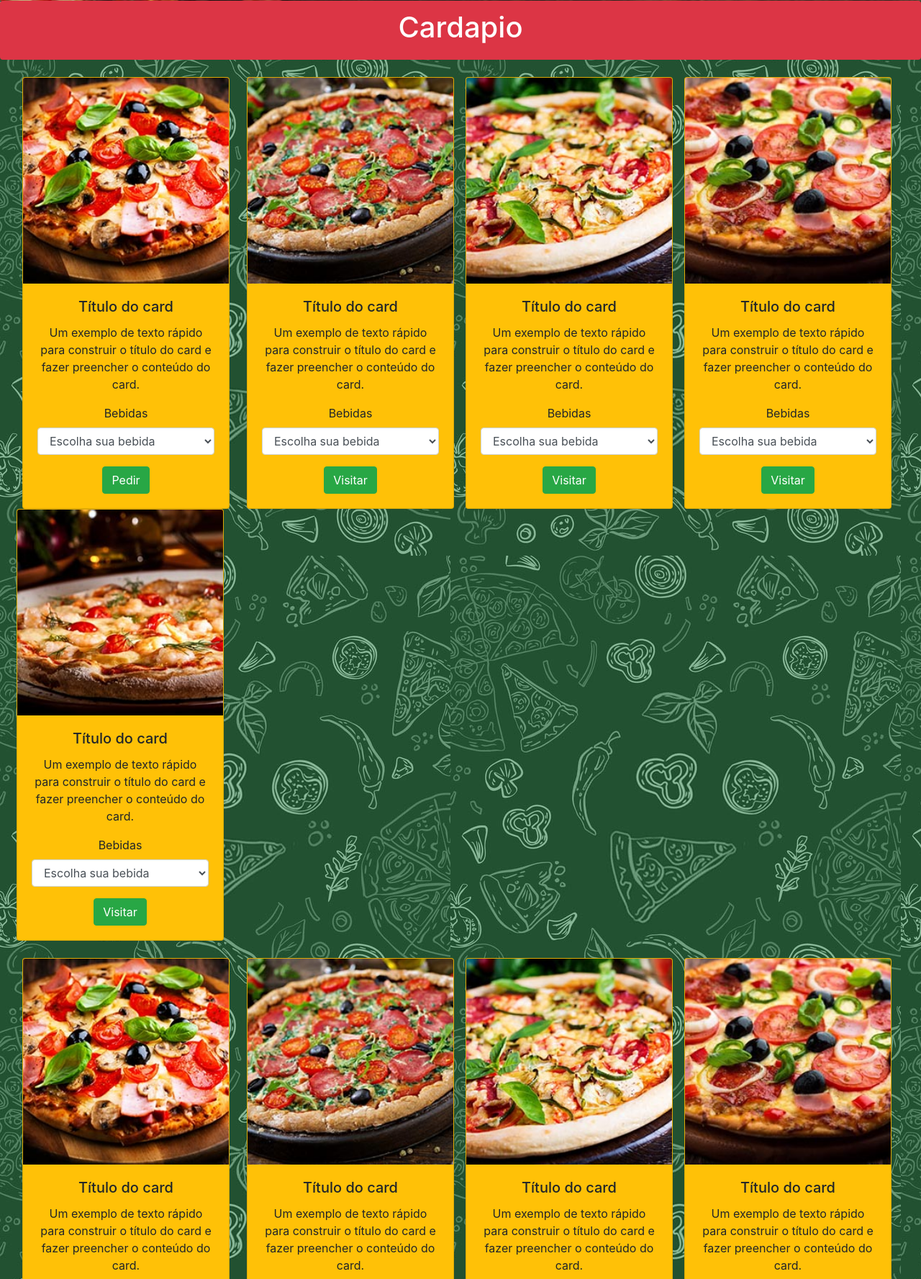
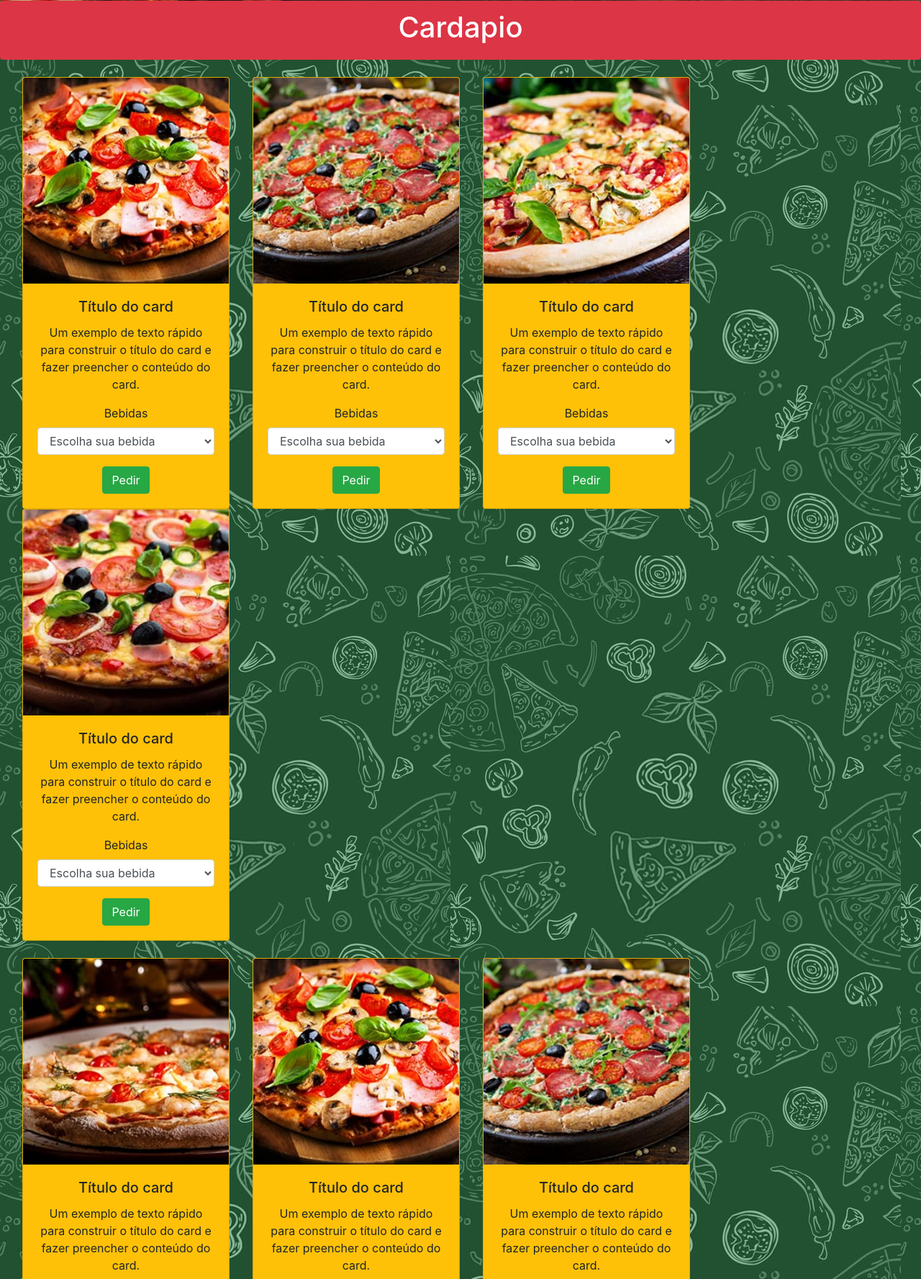
Before and after one commit to ReginaldoJLima/Projeto-Regis-Pizzaria, a PHP site: page /index.php?pg=cardapio in a window 1280 px wide. Shown: the part 480-2257 px from the top of the page at 72% size. Run offline with PHP 8.4, Linux system fonts and the light colour scheme.

Commit message:
Atualização final 2 do dia 22/10

```diff
--- a/paginas/cardapio.php
+++ b/paginas/cardapio.php
@@ -13,7 +13,7 @@
   </a>
 </div>
 
-<!-- Cardapio 2-->
+<!-- Cardapio 1-->
 
 <div class="container-fluid text-center">
 
@@ -43,14 +43,14 @@
             </select>
           </div>
 
-          <a href= "index.php?pg=pedidos" class="btn btn-success">Pedir</a>
+          <a href="index.php?pg=pedidos" class="btn btn-success">Pedir</a>
         </div>
       </div>
     </div>
 
-    <!-- Cardapio 3-->
+    <!-- Cardapio 2-->
 
-    <div class="mx-2">
+    <div class="mx-3">
       <div class="card bg-warning" style="width: 18rem;">
         <img class="card-img-top" src="public/img/11.jpg" alt="Imagem de capa do card">
         <div class="card-body">
@@ -75,14 +75,14 @@
             </select>
           </div>
 
-          <a href="index.php?pg=pedidos" class="btn btn-success">Visitar</a>
+          <a href="index.php?pg=pedidos" class="btn btn-success">Pedir</a>
         </div>
       </div>
     </div>
 
-    <!-- Cardapio 4-->
+    <!-- Cardapio 3-->
 
-    <div class="mx-2">
+    <div class="mx-3">
       <div class="card bg-warning" style="width: 18rem;">
         <img class="card-img-top" src="public/img/12.jpg" alt="Imagem de capa do card">
         <div class="card-body">
@@ -107,14 +107,14 @@
             </select>
           </div>
 
-          <a href="index.php?pg=pedidos" class="btn btn-success">Visitar</a>
+          <a href="index.php?pg=pedidos" class="btn btn-success">Pedir</a>
         </div>
       </div>
     </div>
 
-    <!-- Cardapio 5-->
+    <!-- Cardapio 4-->
 
-    <div class="mx-2">
+    <div class="mx-3">
       <div class="card bg-warning" style="width: 18rem;">
         <img class="card-img-top" src="public/img/13.jpg" alt="Imagem de capa do card">
         <div class="card-body">
@@ -139,14 +139,14 @@
             </select>
           </div>
 
-          <a href="index.php?pg=pedidos" class="btn btn-success">Visitar</a>
+          <a href="index.php?pg=pedidos" class="btn btn-success">Pedir</a>
         </div>
       </div>
     </div>
 
-    <!-- Cardapio 6-->
-
-    <div class="mx-2">
+    <!-- Cardapio 5-->
+    <div class="card-group my-4">
+      <div class="mx-3">
         <div class="card bg-warning" style="width: 18rem;">
           <img class="card-img-top" src="public/img/14.jpg" alt="Imagem de capa do card">
           <div class="card-body">
@@ -171,19 +171,14 @@
               </select>
             </div>
 
-          <a href="index.php?pg=pedidos" class="btn btn-success">Visitar</a>
-        </div>
+            <a href="index.php?pg=pedidos" class="btn btn-success">Pedir</a>
           </div>
         </div>
       </div>
 
-</div>
+      <!-- Cardapio 6-->
 
-<!-- Cardapio 7-->
 
-<div class="container-fluid text-center">
-
-  <div class="card-group my-4">
       <div class="mx-3">
         <div class="card bg-warning" style="width: 18rem;">
           <img class="card-img-top" src="public/img/10.jpg" alt="Imagem de capa do card">
@@ -209,14 +204,14 @@
               </select>
             </div>
 
-          <a href="index.php?pg=pedidos" class="btn btn-success">Visitar</a>
+            <a href="index.php?pg=pedidos" class="btn btn-success">Pedir</a>
           </div>
         </div>
       </div>
 
-    <!-- Cardapio 8-->
+      <!-- Cardapio 7-->
 
-    <div class="mx-2">
+      <div class="mx-3">
         <div class="card bg-warning" style="width: 18rem;">
           <img class="card-img-top" src="public/img/11.jpg" alt="Imagem de capa do card">
           <div class="card-body">
@@ -241,14 +236,14 @@
               </select>
             </div>
 
-          <a href="index.php?pg=pedidos" class="btn btn-success">Visitar</a>
+            <a href="index.php?pg=pedidos" class="btn btn-success">Pedir</a>
           </div>
         </div>
       </div>
 
-    <!-- Cardapio 9-->
+      <!-- Cardapio 8-->
 
-    <div class="mx-2">
+      <div class="mx-3">
         <div class="card bg-warning" style="width: 18rem;">
           <img class="card-img-top" src="public/img/12.jpg" alt="Imagem de capa do card">
           <div class="card-body">
@@ -273,74 +268,14 @@
               </select>
             </div>
 
-          <a href="index.php?pg=pedidos" class="btn btn-success">Visitar</a>
-        </div>
-      </div>
-    </div>
-
-    <!-- Cardapio 10-->
-
-    <div class="mx-2">
-      <div class="card bg-warning" style="width: 18rem;">
-        <img class="card-img-top" src="public/img/13.jpg" alt="Imagem de capa do card">
-        <div class="card-body">
-          <h5 class="card-title">Título do card</h5>
-          <p class="card-text">Um exemplo de texto rápido para construir o título do card e fazer preencher o conteúdo do card.</p>
-
-            <!-- Formulario Bebidas -->
-            <div class="form-group col-5md-6">
-            <label for="inputEstado">Bebidas</label>
-            <select id="inputEstado" class="form-control">
-              <option selected>Escolha sua bebida</option>
-              <option>Refrigerante Coca-Cola 2L</option>
-              <option>Refrigerante Fanta Guarana 2L</option>
-              <option>Refrigerante Fanta Laranja 2L</option>
-              <option>Refrigerante Fanta Uva 2L</option>
-              <option>Refrigerante Soda</option>
-              <option>Suco-Abacaxi 1L</option>
-              <option>Suco-Laranja 1L</option>
-              <option>Suco-Acerola 1L</option>
-              <option>Suco-Goiaba 1L</option>
-
-            </select>
-          </div>
-
-          <a href="index.php?pg=pedidos" class="btn btn-success">Visitar</a>
-        </div>
-      </div>
-    </div>
-
-    <!-- Cardapio 11-->
-
-    <div class="mx-2">
-      <div class="card bg-warning" style="width: 18rem;">
-        <img class="card-img-top" src="public/img/14.jpg" alt="Imagem de capa do card">
-        <div class="card-body">
-          <h5 class="card-title">Título do card</h5>
-          <p class="card-text">Um exemplo de texto rápido para construir o título do card e fazer preencher o conteúdo do card.</p>
-
-            <!-- Formulario Bebidas -->
-            <div class="form-group col-5md-6">
-            <label for="inputEstado">Bebidas</label>
-            <select id="inputEstado" class="form-control">
-              <option selected>Escolha sua bebida</option>
-              <option>Refrigerante Coca-Cola 2L</option>
-              <option>Refrigerante Fanta Guarana 2L</option>
-              <option>Refrigerante Fanta Laranja 2L</option>
-              <option>Refrigerante Fanta Uva 2L</option>
-              <option>Refrigerante Soda</option>
-              <option>Suco-Abacaxi 1L</option>
-              <option>Suco-Laranja 1L</option>
-              <option>Suco-Acerola 1L</option>
-              <option>Suco-Goiaba 1L</option>
-
-            </select>
-          </div>
-
-          <a href="index.php?pg=pedidos" class="btn btn-success">Visitar</a>
-        </div>
+            <a href="index.php?pg=pedidos" class="btn btn-success">Pedir</a>
           </div>
         </div>
       </div>
 
     </div>
+
+  </div>
+
+</div>
+</div>
--- a/paginas/pedidos.php
+++ b/paginas/pedidos.php
@@ -42,7 +42,7 @@
     </div>
 
     <button type="submit" class="btn btn-success my-3">Enviar Pedido</button>
-    <button type="submit" href="index.php?pg=cardapio" class="btn btn-danger my-3">Volta ao Cardapio</button>
+    <a href="index.php?pg=cardapio" class="btn btn-danger my-3">Volta ao Cardapio</a>
   </form>
 </div>
 </div>
--- a/paginas/sobre.php
+++ b/paginas/sobre.php
@@ -6,7 +6,7 @@
 <!-- início sobre -->
 
 <div class="container">
-<div class="my-4 card mb-3" style="max-width: 1240px;">
+  <div class="my-5 card mb-3" style="max-width: 1240px;">
     <div class="row no-gutters">
       <div class="col-md-4">
         <img src="public/img/historia.jpg" class="card-img" alt="...">
```
Also changed, not shown: paginas/inicial.php (+90 -19 lines), paginas/resevas.php (+42 -22 lines). Lines whose indentation alone changed are shown as unchanged.
